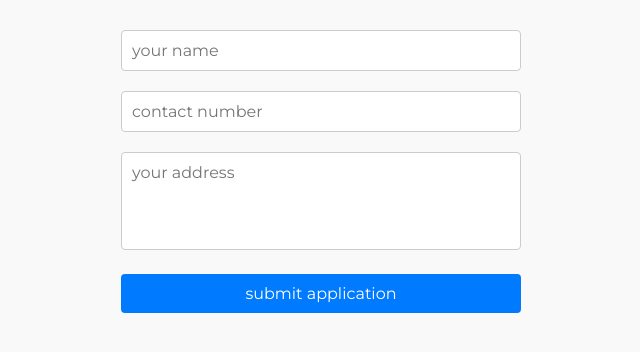
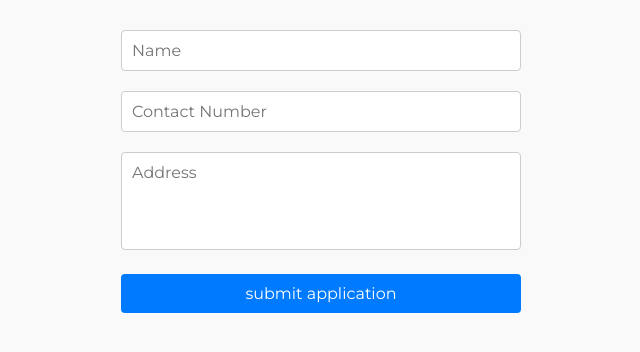
Before and after one commit to actuallycarterpcs/application, a plain HTML site: page index.html in a window 1280 px wide. Shown: the part 90-442 px from the top of the page, without its empty margins (319-959 px from the left). Drawn offline with Linux system fonts and the light colour scheme.

Commit message:
# Typing Details

```diff
--- a/index.html
+++ b/index.html
@@ -53,9 +53,9 @@
     <body>
     <h1>submit your application</h1>
     <form id="contactForm">
-        <input type="text" id="name" placeholder="your name" required>
-        <input type="tel" id="contactNumber" placeholder="contact number" required>
-        <textarea id="address" placeholder="your address" rows="4" required></textarea>
+        <input type="text" id="name" placeholder="Name" required>
+        <input type="tel" id="contactNumber" placeholder="Contact Number" required>
+        <textarea id="address" placeholder="Address" rows="4" required></textarea>
         <button type="button" onclick="saveContactData()">submit application</button>
     </form>
     <p id="responseMessage" class="response-message"></p>
```
